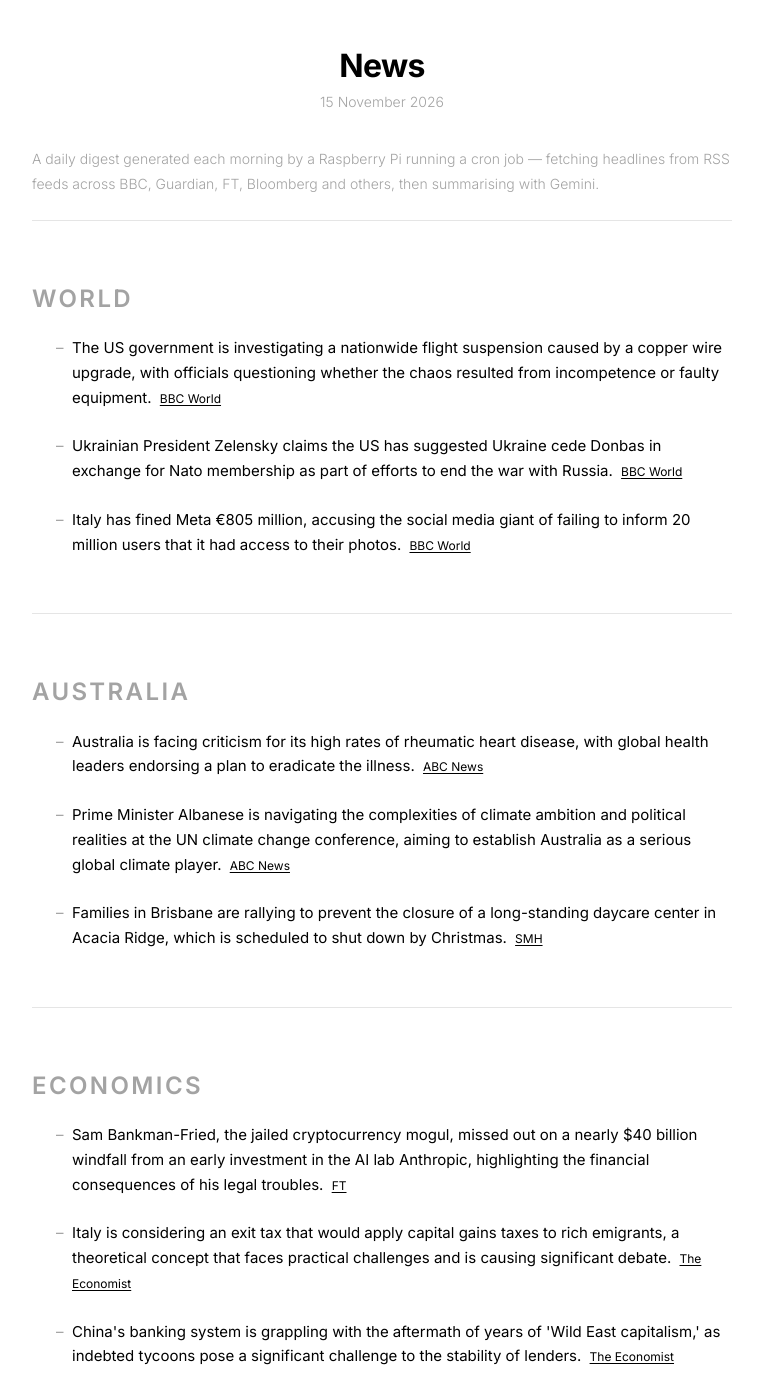
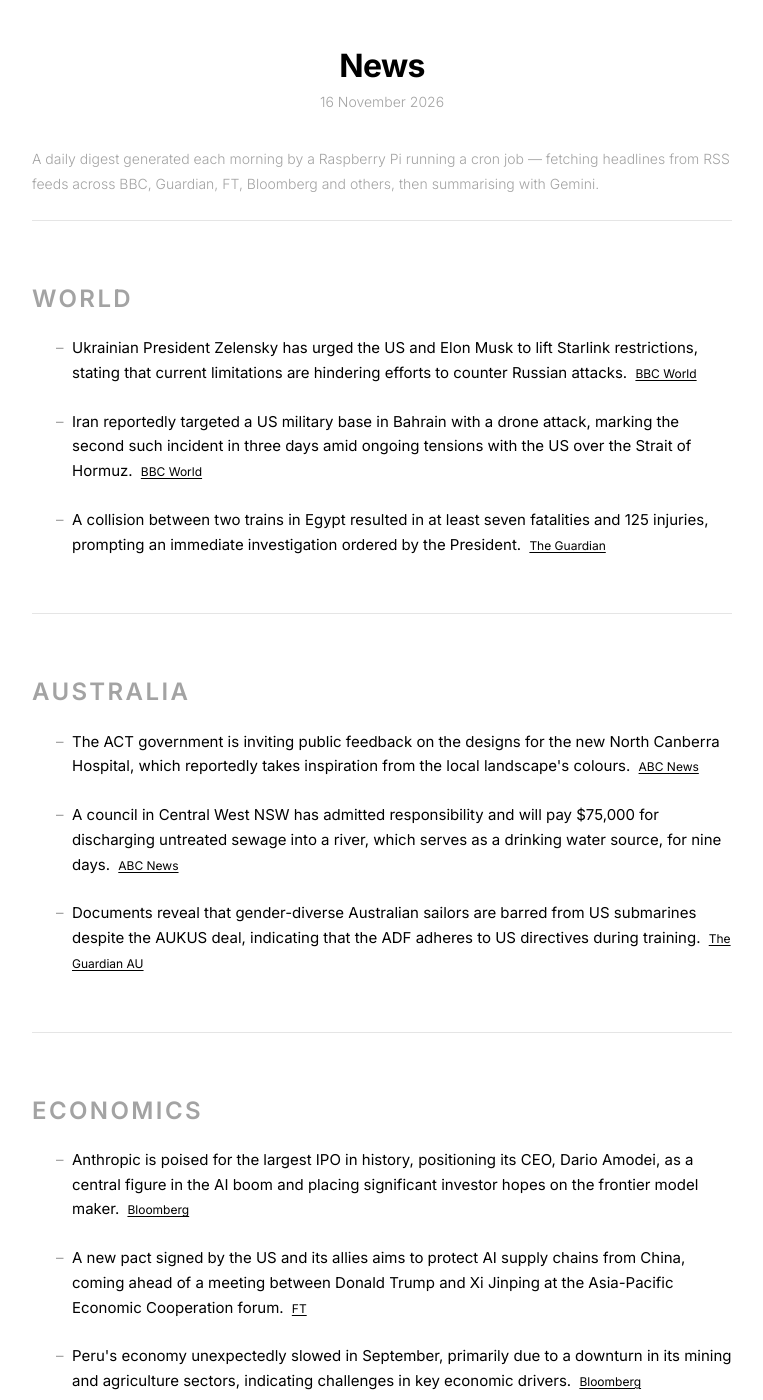
Before and after one commit to s-jac/s-jac.github.io, a Jekyll site: the page built from projects/news.html, in a window 1280 px wide and 1400 px high. Shown: the whole window, without its empty margins (258-1021 px from the left). Built offline with Jekyll 4.4.1, drawn with Linux system fonts in a browser that asks for light colours; some of the changed text lies outside the part shown.

Commit message:
daily news update 16 November 2026

```diff
--- a/_data/news.json
+++ b/_data/news.json
@@ -1,24 +1,24 @@
 {
-  "date": "15 November 2026",
-  "generated_at": "2026-11-14T20:00:22.160110+00:00",
+  "date": "16 November 2026",
+  "generated_at": "2026-11-15T20:00:22.206937+00:00",
   "sections": [
     {
       "heading": "World",
       "bullets": [
         {
-          "text": "The US government is investigating a nationwide flight suspension caused by a copper wire upgrade, with officials questioning whether the chaos resulted from incompetence or faulty equipment.",
+          "text": "Ukrainian President Zelensky has urged the US and Elon Musk to lift Starlink restrictions, stating that current limitations are hindering efforts to counter Russian attacks.",
           "source": "BBC World",
           "url": "https://www.bbc.com/news/world"
         },
         {
-          "text": "Ukrainian President Zelensky claims the US has suggested Ukraine cede Donbas in exchange for Nato membership as part of efforts to end the war with Russia.",
+          "text": "Iran reportedly targeted a US military base in Bahrain with a drone attack, marking the second such incident in three days amid ongoing tensions with the US over the Strait of Hormuz.",
           "source": "BBC World",
           "url": "https://www.bbc.com/news/world"
         },
         {
-          "text": "Italy has fined Meta €805 million, accusing the social media giant of failing to inform 20 million users that it had access to their photos.",
-          "source": "BBC World",
-          "url": "https://www.bbc.com/news/world"
+          "text": "A collision between two trains in Egypt resulted in at least seven fatalities and 125 injuries, prompting an immediate investigation ordered by the President.",
+          "source": "The Guardian",
+          "url": "https://www.theguardian.com"
         }
       ]
     },
@@ -26,19 +26,19 @@
       "heading": "Australia",
       "bullets": [
         {
-          "text": "Australia is facing criticism for its high rates of rheumatic heart disease, with global health leaders endorsing a plan to eradicate the illness.",
+          "text": "The ACT government is inviting public feedback on the designs for the new North Canberra Hospital, which reportedly takes inspiration from the local landscape's colours.",
           "source": "ABC News",
           "url": "https://www.abc.net.au/news"
         },
         {
-          "text": "Prime Minister Albanese is navigating the complexities of climate ambition and political realities at the UN climate change conference, aiming to establish Australia as a serious global climate player.",
+          "text": "A council in Central West NSW has admitted responsibility and will pay $75,000 for discharging untreated sewage into a river, which serves as a drinking water source, for nine days.",
           "source": "ABC News",
           "url": "https://www.abc.net.au/news"
         },
         {
-          "text": "Families in Brisbane are rallying to prevent the closure of a long-standing daycare center in Acacia Ridge, which is scheduled to shut down by Christmas.",
-          "source": "SMH",
-          "url": "https://www.smh.com.au"
+          "text": "Documents reveal that gender-diverse Australian sailors are barred from US submarines despite the AUKUS deal, indicating that the ADF adheres to US directives during training.",
+          "source": "The Guardian AU",
+          "url": "https://www.theguardian.com/au"
         }
       ]
     },
@@ -46,19 +46,19 @@
       "heading": "Economics",
       "bullets": [
         {
-          "text": "Sam Bankman-Fried, the jailed cryptocurrency mogul, missed out on a nearly $40 billion windfall from an early investment in the AI lab Anthropic, highlighting the financial consequences of his legal troubles.",
+          "text": "Anthropic is poised for the largest IPO in history, positioning its CEO, Dario Amodei, as a central figure in the AI boom and placing significant investor hopes on the frontier model maker.",
+          "source": "Bloomberg",
+          "url": "https://www.bloomberg.com/markets"
+        },
+        {
+          "text": "A new pact signed by the US and its allies aims to protect AI supply chains from China, coming ahead of a meeting between Donald Trump and Xi Jinping at the Asia-Pacific Economic Cooperation forum.",
           "source": "FT",
           "url": "https://www.ft.com"
         },
         {
-          "text": "Italy is considering an exit tax that would apply capital gains taxes to rich emigrants, a theoretical concept that faces practical challenges and is causing significant debate.",
-          "source": "The Economist",
-          "url": "https://www.economist.com/finance-and-economics"
-        },
-        {
-          "text": "China's banking system is grappling with the aftermath of years of 'Wild East capitalism,' as indebted tycoons pose a significant challenge to the stability of lenders.",
-          "source": "The Economist",
-          "url": "https://www.economist.com/finance-and-economics"
+          "text": "Peru's economy unexpectedly slowed in September, primarily due to a downturn in its mining and agriculture sectors, indicating challenges in key economic drivers.",
+          "source": "Bloomberg",
+          "url": "https://www.bloomberg.com/markets"
         }
       ]
     }
```
